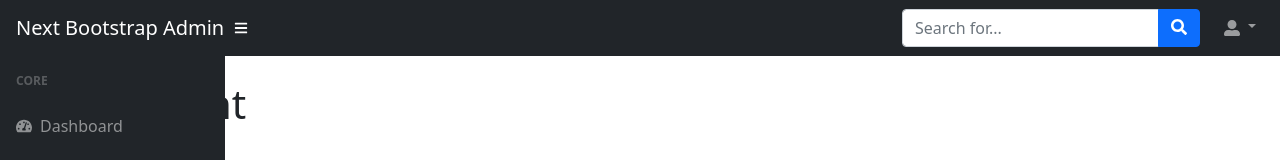
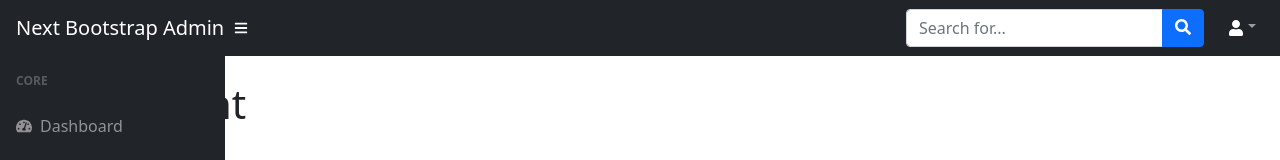
Before and after one commit to wahidari/next-bootstrap-admin, a Next.js app: page /component in a window 1280 px wide. Shown: the top 160 px of the page. Built offline with nearby package versions, Linux system fonts and the light colour scheme; no server answers.

Commit message:
Update TopNav.js

```diff
--- a/components/TopNav.js
+++ b/components/TopNav.js
@@ -1,6 +1,6 @@
 import Link from "next/link";
 import { useState, useEffect } from "react";
-import { FaBars, FaUserAlt, FaSearch } from "react-icons/fa"
+import { FaBars, FaUser, FaSearch } from "react-icons/fa"
 import MobileNav from "./MobileNav";
 
 export default function TopNav() {
@@ -51,7 +51,7 @@ export default function TopNav() {
         <ul className="navbar-nav ms-auto ms-md-0 me-lg-3">
           <li className="nav-item dropdown">
             <a className="nav-link dropdown-toggle pt-1" id="navbarDropdown" href="#" role="button" data-bs-toggle="dropdown" aria-expanded="false">
-              <FaUserAlt className="me-1" />
+              <FaUser className="text-white" />
             </a>
             <ul className="dropdown-menu dropdown-menu-end" aria-labelledby="navbarDropdown">
               <li><a className="dropdown-item" href="#!">Settings</a></li>
```
